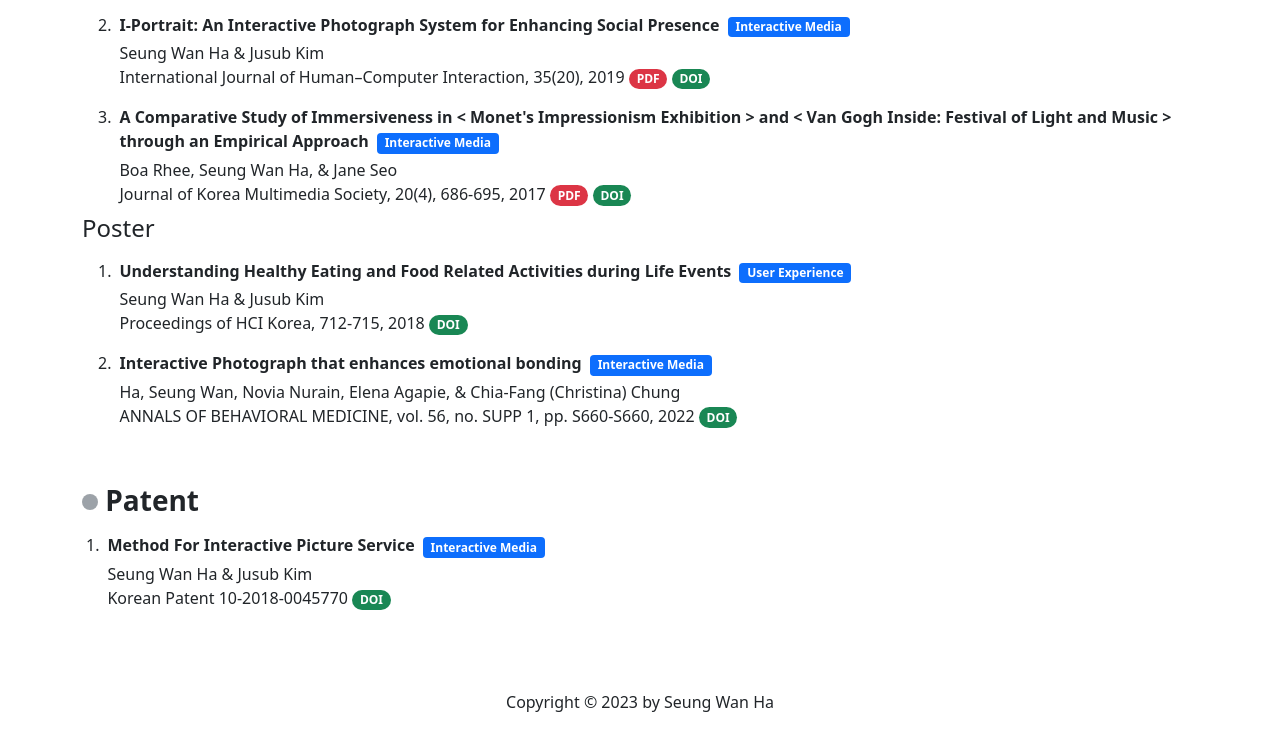
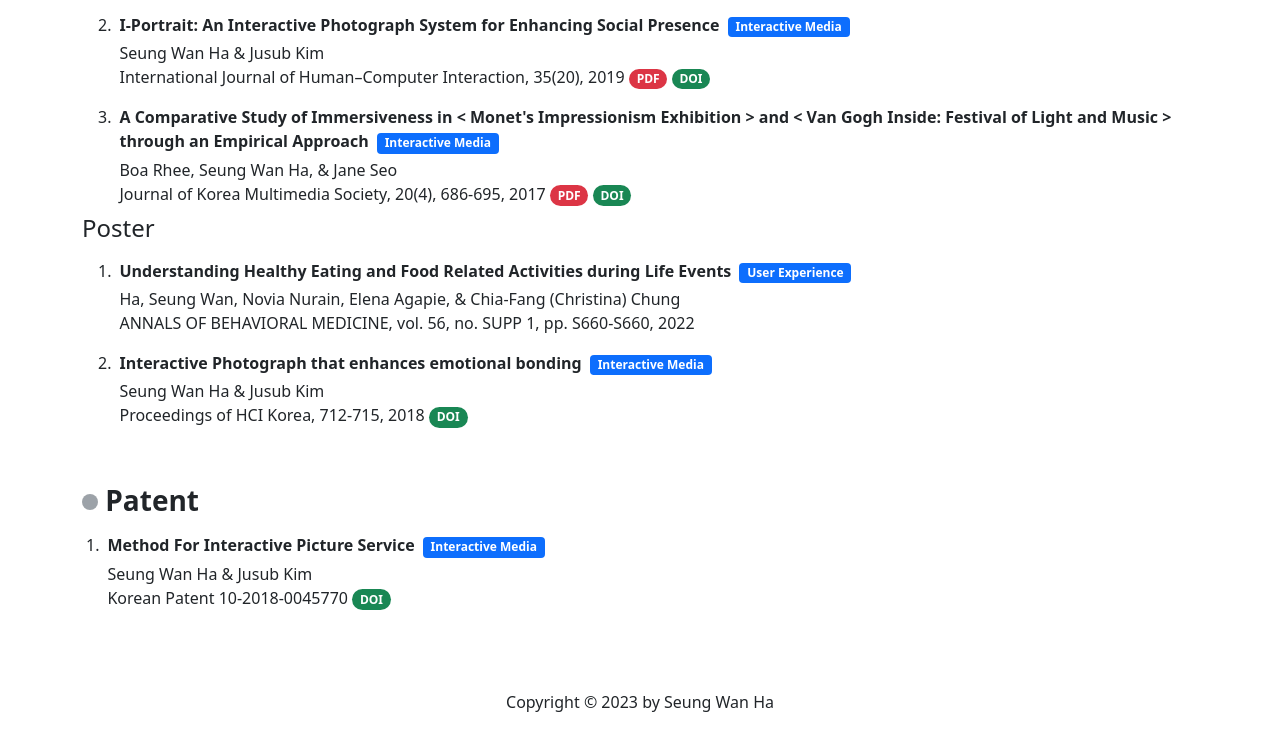
Before and after one commit to hseungwan/web, a plain HTML site: page index.html in a window 1280 px wide. Shown: the part 2069-2807 px from the top of the page. Drawn offline with nearby package versions, Linux system fonts and the light colour scheme.

Commit message:
Update index.html

```diff
--- a/index.html
+++ b/index.html
@@ -185,9 +185,8 @@
               <div class="fw-bold">Understanding Healthy Eating and Food Related Activities during Life Events
                 <a herf="#" class="badge bg-primary m-1 text-decoration-none">User Experience</a>
               </div>
-              Seung Wan Ha & Jusub Kim <br>
-              Proceedings of HCI Korea, 712-715, 2018
-              <a href="https://www.dbpia.co.kr/Journal/articleDetail?nodeId=NODE07401493#" class="badge bg-success rounded-pill text-decoration-none" target="_blank">DOI</a>
+              Ha, Seung Wan, Novia Nurain, Elena Agapie, & Chia-Fang (Christina) Chung <br>
+              ANNALS OF BEHAVIORAL MEDICINE, vol. 56, no. SUPP 1, pp. S660-S660, 2022
             </div>
           </li>
           <li class="list-group-item d-flex justify-content-between align-items-start" style="border:none">
@@ -195,8 +194,8 @@
               <div class="fw-bold">Interactive Photograph that enhances emotional bonding
                 <a herf="#" class="badge bg-primary m-1 text-decoration-none">Interactive Media</a>
               </div>
-              Ha, Seung Wan, Novia Nurain, Elena Agapie, & Chia-Fang (Christina) Chung <br>
-              ANNALS OF BEHAVIORAL MEDICINE, vol. 56, no. SUPP 1, pp. S660-S660, 2022
+              Seung Wan Ha & Jusub Kim <br>
+              Proceedings of HCI Korea, 712-715, 2018
               <a href="https://www.dbpia.co.kr/Journal/articleDetail?nodeId=NODE07401493#" class="badge bg-success rounded-pill text-decoration-none" target="_blank">DOI</a>
             </div>
           </li>
```
